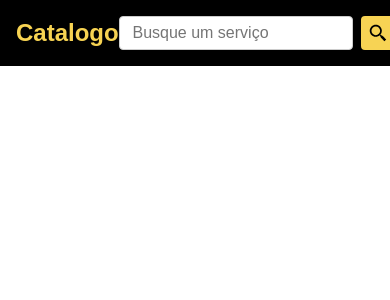
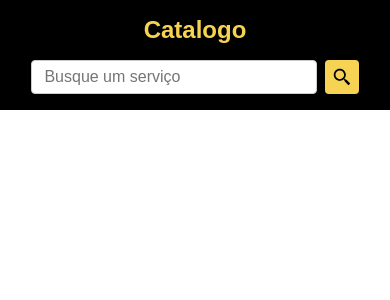
Before and after one commit to Geovanej7/React-Catalogo, a React (Vite) app: page / in a window 390 px wide. Shown: the top 300 px of the page. Built offline with nearby package versions, Linux system fonts and the light colour scheme.

Commit message:
creating navbar reponsive

```diff
--- a/src/components/Navbar.css
+++ b/src/components/Navbar.css
@@ -1,3 +1,5 @@
+/* Estilo padrão (desktop) */
+
 #navbar{
     display: flex;
     justify-content: space-between;
@@ -50,3 +52,28 @@
     background-color: transparent;
     color: #f7d354;
 }
+
+/* Estilos para telas menores (responsivo) */
+
+@media (max-width: 768px) {
+    #navbar {
+        flex-direction: column;
+        justify-content: center;
+        align-items: center;
+    }
+
+    #navbar h2 {
+        margin-bottom: 1rem;
+        text-align: center;
+    }
+
+    #navbar form {
+        width: 100%;
+        display: flex;
+        justify-content: center;
+    }
+
+    #navbar input {
+        width: 80%;
+    }
+}
```
